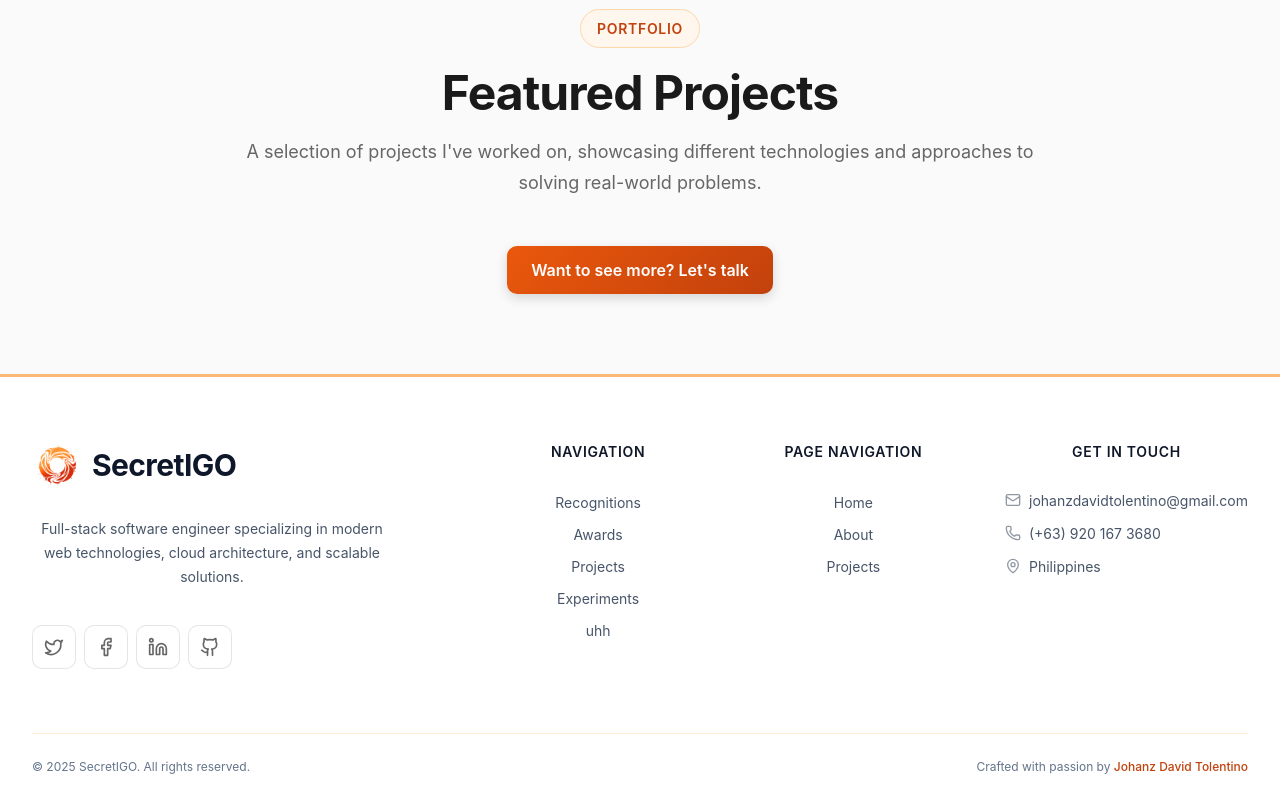
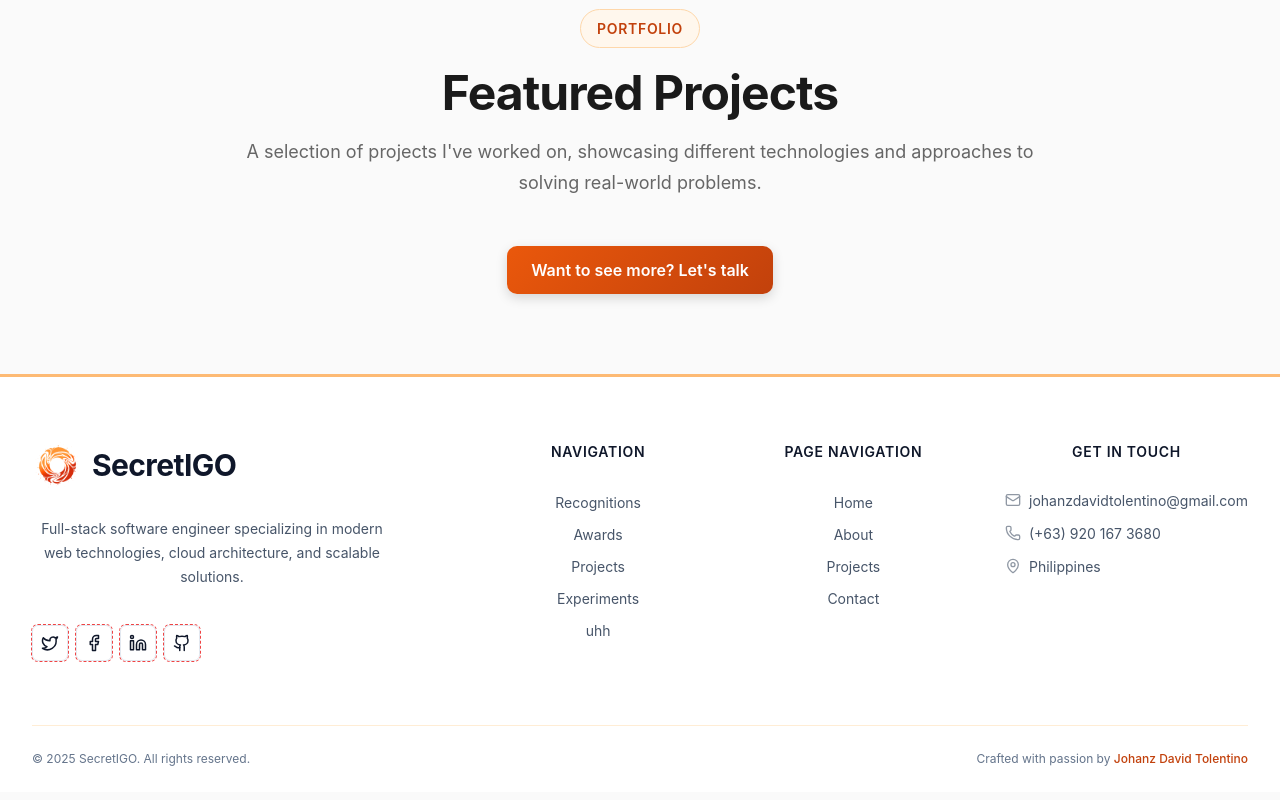
Before and after one commit to SecretIGO/Portfolio, a React (Vite) app in the folder portfoliowebsite/: page / in a window 1280 px wide. Shown: the part 1782-2582 px from the top of the page. Built offline with nearby package versions, Linux system fonts and the light colour scheme.

Commit message:
[Footer Changes]
Applied navigation to Footer.tsx to remove use of hardcoded values

```diff
--- a/portfoliowebsite/src/components/footer/Footer.tsx
+++ b/portfoliowebsite/src/components/footer/Footer.tsx
@@ -1,8 +1,18 @@
 import React from 'react';
 import './Footer.css';
 import { Mail, Phone, MapPin, Twitter, Facebook, Linkedin, Github } from 'lucide-react';
+import { PAGE_NAV, SITE_SECTIONS, SOCIALS } from '../../_constants/navigation';
+import IconButton from '../../_ui_library/button-icon/IconButton';
 
 const Footer: React.FC = () => {
+
+  const socialIconMap: Record<string, React.ComponentType<{ size?: number | string; className?: string }>> = {
+    twitter: Twitter,
+    facebook: Facebook,
+    linkedin: Linkedin,
+    github: Github,
+  };
+
   return (
     <footer className="footer" role="contentinfo">
       <div className="footer-container">
@@ -19,18 +29,23 @@ const Footer: React.FC = () => {
               cloud architecture, and scalable solutions.
             </p>
             <div className="social-links">
-              <a href="#twitter" className="social-link" aria-label="Twitter">
-                <Twitter size={20} />
-              </a>
-              <a href="#facebook" className="social-link" aria-label="Facebook">
-                <Facebook size={20} />
-              </a>
-              <a href="#linkedin" className="social-link" aria-label="LinkedIn">
-                <Linkedin size={20} />
-              </a>
-              <a href="#github" className="social-link" aria-label="GitHub">
-                <Github size={20} />
-              </a>
+              {SOCIALS.map(s => {
+                const Icon = socialIconMap[s.name] || Github;
+                const label = s.name.charAt(0).toUpperCase() + s.name.slice(1);
+                return (
+                  <IconButton
+                    key={s.name}
+                    href={s.href}
+                    variant='secondary'
+                    radius='sm'
+                    icon={Icon}
+                    size='md'
+                    rel="noopener noreferrer"
+                    aria-label={label}
+                    animation='hover-lift'
+                  />
+                );
+              })}
             </div>
           </div>
 
@@ -38,11 +53,11 @@ const Footer: React.FC = () => {
           <div className="footer-section">
             <h3 className="footer-heading">Navigation</h3>
             <ul className="footer-links">
-              <li><a href="#recognitions">Recognitions</a></li>
-              <li><a href="#awards">Awards</a></li>
-              <li><a href="#projects">Projects</a></li>
-              <li><a href="#devops">Experiments</a></li>
-              <li><a href="#uhh">uhh</a></li>
+              {SITE_SECTIONS.map(item => (
+                <li key={item.id}>
+                  <a href={item.href}>{item.label}</a>
+                </li>
+              ))}
             </ul>
           </div>
 
@@ -50,9 +65,11 @@ const Footer: React.FC = () => {
           <div className="footer-section">
             <h3 className="footer-heading">Page Navigation</h3>
             <ul className="footer-links">
-              <li><a href="#about">Home</a></li>
-              <li><a href="#projects">About</a></li>
-              <li><a href="#blog">Projects</a></li>
+              {PAGE_NAV.map(item => (
+                <li key={item.id}>
+                  <a href={item.href}>{item.label}</a>
+                </li>
+              ))}
             </ul>
           </div>
 
```
